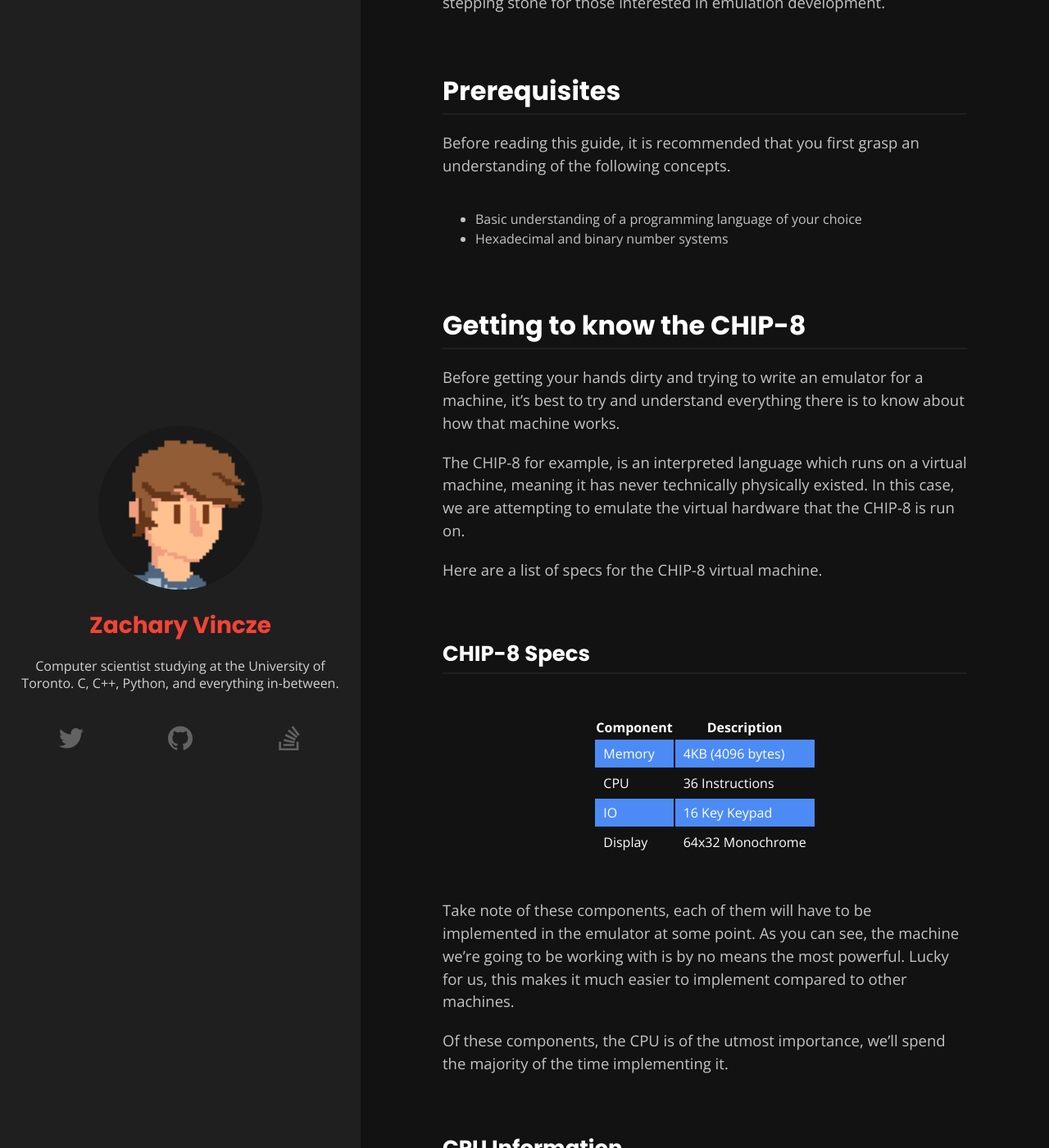
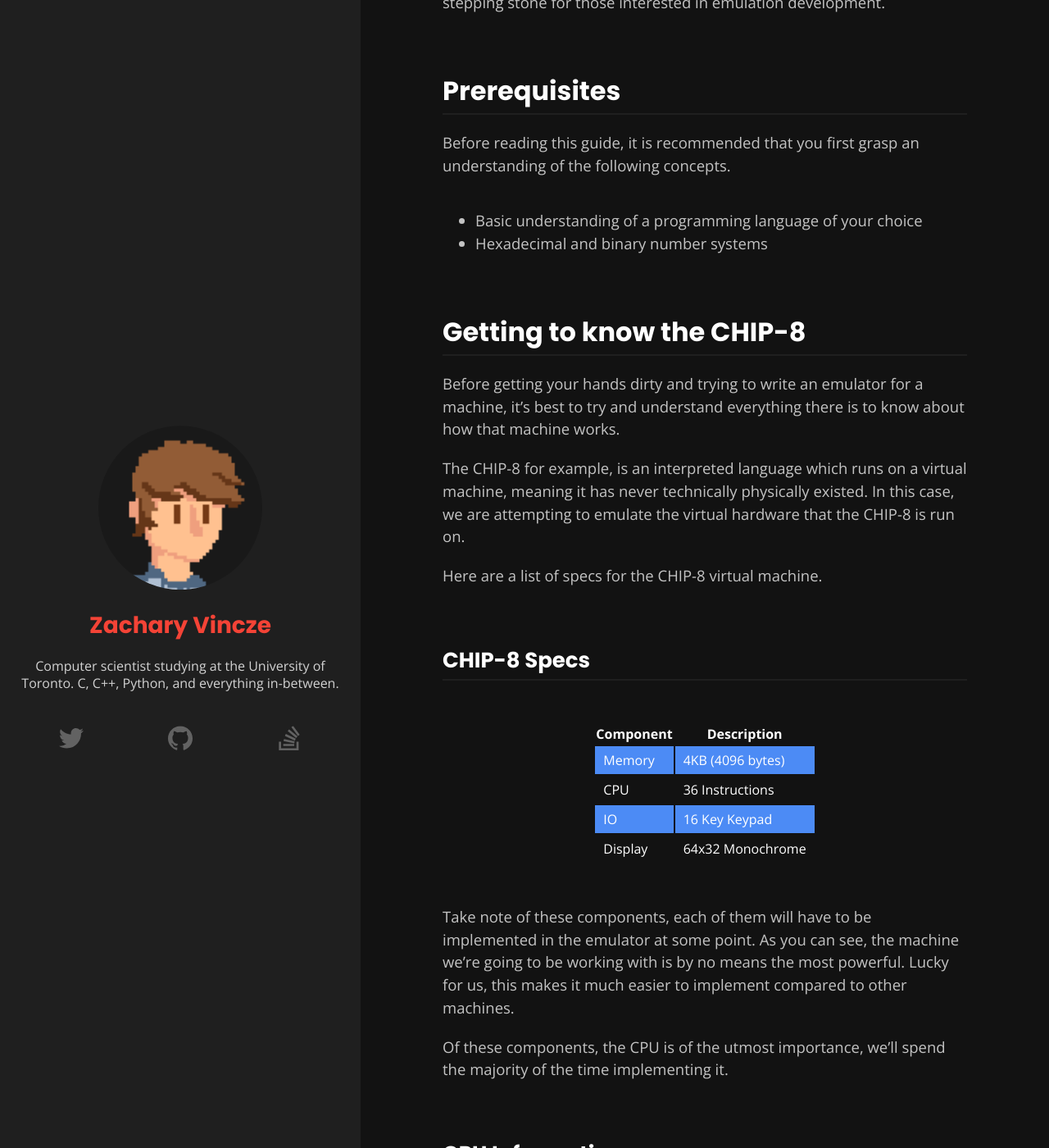
Before and after one commit to zacharyvincze/zacharyvincze.github.io, a Jekyll site: the page built from _posts/2020-05-21-chip8-interpreter-part1.md, in a window 1280 px wide and 1400 px high, scrolled down 522 px. Shown: the whole window at 82% size. Built offline with Jekyll 4.4.1, drawn with Linux system fonts in a browser that asks for light colours.

Commit message:
Fixed some text sizing issues

```diff
--- a/_sass/_markdown.scss
+++ b/_sass/_markdown.scss
@@ -97,8 +97,17 @@ $header-border-bottom: 2px solid $bottom-border-color;
         color: #fff;
     }
 
-    p, li {
+    p, li, a {
         opacity: 0.75;
+        font-size: $default-size;
+    }
+
+    a {
+        color: $accent-color;
+    }
+
+    a:hover {
+        opacity: 1;
     }
 }
 
```
